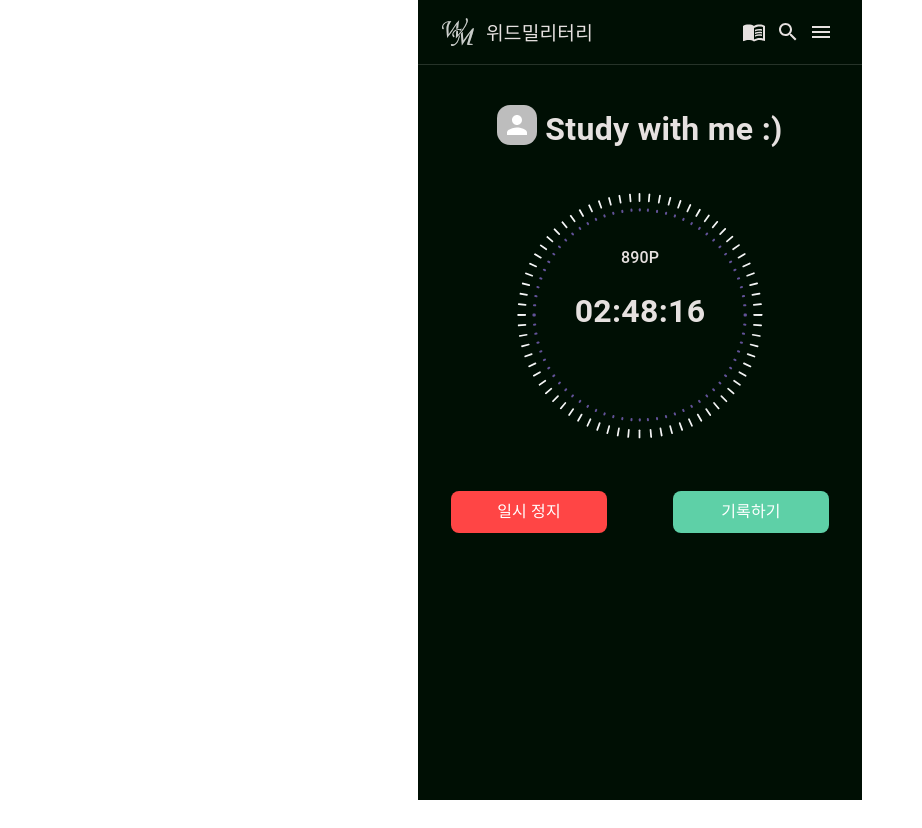
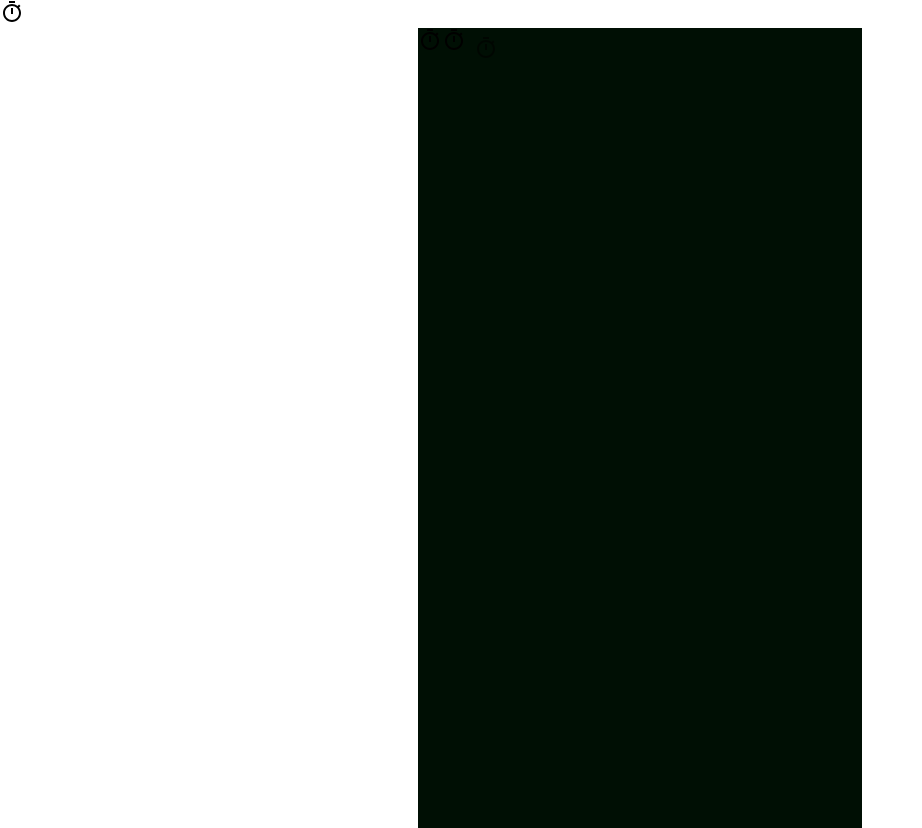
Before and after one commit to osamhack2021/Web-App-With-Military, a React (Create React App) app in the folder WEB/frontend/: page /timer in a window 1280 px wide. Shown: the whole page, without its empty margins (0-922 px from the left). Before the commit the page ends 800 px from the top, so only its background shows below. Built offline with nearby package versions, Linux system fonts and the light colour scheme.

Commit message:
feat: timer에 서버 데이터 불러오는 기능 추가

```diff
--- a/WEB/frontend/src/components/timer/Clock.jsx
+++ b/WEB/frontend/src/components/timer/Clock.jsx
@@ -1,30 +1,36 @@
 import React from 'react';
-import {
-  Avatar, Box, Button, Typography,
-} from '@mui/material';
+import { Avatar, Box, Button, Typography } from '@mui/material';
 import { ReactComponent as DialIcon } from '../../static/icons/dial.svg';
 // auto, flex, justifyContent, textalign으로 대충 가운데 놨지만 더 좋은 방법은 없을까..
-const Clock = () => (
-  <Box sx={{
+import useElapsedTime from '../../hooks/useElapsedTime';
+
+const Clock = () => {
+  const { elapsedTime, formedTimeString } = useElapsedTime();
+  return (
+    <Box
+      sx={{
         color: '#e6e1e0',
         margin: 'auto',
         position: 'relative',
       }}
     >
-    <Box sx={{
+      <Box
+        sx={{
           display: 'flex',
           justifyContent: 'center',
           padding: '2.5rem 0',
         }}
       >
-      <Avatar sx={{
+        <Avatar
+          sx={{
             width: '2.5rem',
             height: '2.5rem',
             borderRadius: '13px',
             mr: '0.5rem',
           }}
         />
-      <Typography style={{
+        <Typography
+          style={{
             fontWeight: 'bold',
             fontSize: '2rem',
           }}
@@ -32,12 +38,14 @@ const Clock = () => (
           Study with me :)
         </Typography>
       </Box>
-    <Box style={{
+      <Box
+        style={{
           textAlign: 'center',
           positon: 'relative',
         }}
       >
-      <Box style={{
+        <Box
+          style={{
             position: 'absolute',
             left: '50%',
             top: '40%',
@@ -45,7 +53,8 @@ const Clock = () => (
           }}
         >
           <Box>
-          <Typography style={{
+            <Typography
+              style={{
                 fontSize: '1rem',
                 fontWeight: '500',
               }}
@@ -54,7 +63,8 @@ const Clock = () => (
             </Typography>
           </Box>
         </Box>
-      <Box style={{
+        <Box
+          style={{
             position: 'absolute',
             left: '50%',
             top: '50%',
@@ -62,25 +72,30 @@ const Clock = () => (
           }}
         >
           <Box>
-          <Typography style={{
+            <Typography
+              style={{
                 fontSize: '2rem',
                 fontWeight: '700',
               }}
             >
-            02:48:16
+              {formedTimeString}
             </Typography>
           </Box>
         </Box>
         <Box>
-        <DialIcon style={{
+          <DialIcon
+            style={
+              {
                 // background: 'conic-gradient(from 180deg at 50% 50%,
                 //   rgba(255, 255, 255, 0) 0deg, #FFFFFF 360deg)',
                 // transform: 'rotate(-150deg)',
-        }}
+              }
+            }
           />
         </Box>
       </Box>
-    <Box sx={{
+      <Box
+        sx={{
           display: 'flex',
           justifyContent: 'center',
           pt: '3rem',
@@ -114,7 +129,7 @@ const Clock = () => (
         </Button>
       </Box>
     </Box>
-
   );
+};
 
 export default Clock;
--- /dev/null
+++ b/WEB/frontend/src/components/timer/Overlay.jsx
@@ -0,0 +1,33 @@
+import TimerOutlinedIcon from '@mui/icons-material/TimerOutlined';
+import { IconButton, Popper } from '@mui/material';
+import { useState } from 'react';
+import Clock from './Clock';
+
+const Overlay = () => {
+  const [anchorEl, setAnchorEl] = useState(null);
+
+  const handleClick = event =>
+    setAnchorEl(anchorEl ? null : event.currentTarget);
+
+  const open = Boolean(anchorEl);
+  const id = open ? 'timer-popper' : undefined;
+
+  return (
+    <>
+      <TimerOutlinedIcon />
+      <TimerOutlinedIcon />
+      <IconButton
+        component="button"
+        aria-describedby={id}
+        onClick={handleClick}
+      >
+        <TimerOutlinedIcon />
+      </IconButton>
+      <Popper id={id} open={open} anchorEl={anchorEl}>
+        <Clock />
+      </Popper>
+    </>
+  );
+};
+
+export default Overlay;
--- a/WEB/frontend/src/components/timer/TimerTemplate.jsx
+++ b/WEB/frontend/src/components/timer/TimerTemplate.jsx
@@ -5,10 +5,21 @@ import MenuBookIcon from '@mui/icons-material/MenuBook';
 import SearchIcon from '@mui/icons-material/Search';
 import NavBar from '../common/NavBar';
 import DarkTemplate from '../common/DarkTemplate';
+import Overlay from './Overlay';
+import TimerOutlinedIcon from '@mui/icons-material/TimerOutlined';
 
 const TimerTemplate = ({ children }) => (
   <>
+    <TimerOutlinedIcon />
     <DarkTemplate sx={{ padding: 0 }}>
+      <Overlay />
+    </DarkTemplate>
+  </>
+);
+
+export default TimerTemplate;
+
+/*
 <NavBar
   title="위드밀리터리"
   bgColor="primary"
@@ -25,11 +36,11 @@ const TimerTemplate = ({ children }) => (
   <IconButton size="large" color="inherit" sx={{ p: '0.3rem' }}>
     <MenuIcon />
   </IconButton>
-      </NavBar>
-      {/* ↓ 다이얼, 버튼 */}
-      {children}
-    </DarkTemplate>
-  </>
-);
+</NavBar>;
+{
 
-export default TimerTemplate;
+}
+{
+  children;
+}
+*/
--- /dev/null
+++ b/WEB/frontend/src/hooks/useElapsedTime.js
@@ -0,0 +1,56 @@
+import { useState, useEffect } from 'react';
+import useSwr from 'swr';
+import axios from 'axios';
+import { useHistory } from 'react-router-dom';
+import ErrorPage from '../pages/ErrorPage';
+
+const fetcher = url =>
+  axios
+    .get(url, {
+      validateStatus(status) {
+        return status < 500;
+      },
+    })
+    .then(res => res.data);
+
+const useElapsedTime = () => {
+  const history = useHistory();
+  const [elapsedTime, setElapsedTime] = useState(0);
+
+  const hour = Math.floor(elapsedTime / 3600);
+  const minute = Math.floor((elapsedTime % 3600) / 60);
+  const second = elapsedTime % 60;
+
+  const formedTime = { hour, minute, second };
+  const formedTimeString = `{hour}:{minute}:{second}`;
+
+  useEffect(() => {
+    let intervalId;
+    axios
+      .get('/timer/status', {
+        validateStatus(status) {
+          return status < 500;
+        },
+      })
+      .then(res => {
+        if (res.error.status === 500) {
+          history.push('/error');
+        }
+        // TODO: exit async task when response comes with error status code
+        return res.data;
+      })
+      .then(({ elapsedTime: currentElapsedTime, isStudyingNow }) => {
+        if (isStudyingNow) {
+          intervalId = setElapsedTime(currentElapsedTime);
+        }
+      });
+
+    return function cleanup() {
+      if (intervalId) clearInterval(intervalId);
+    };
+  });
+
+  return { elapsedTime, formedTimeString };
+};
+
+export default useElapsedTime;
```
Lines whose indentation alone changed are shown as unchanged.
